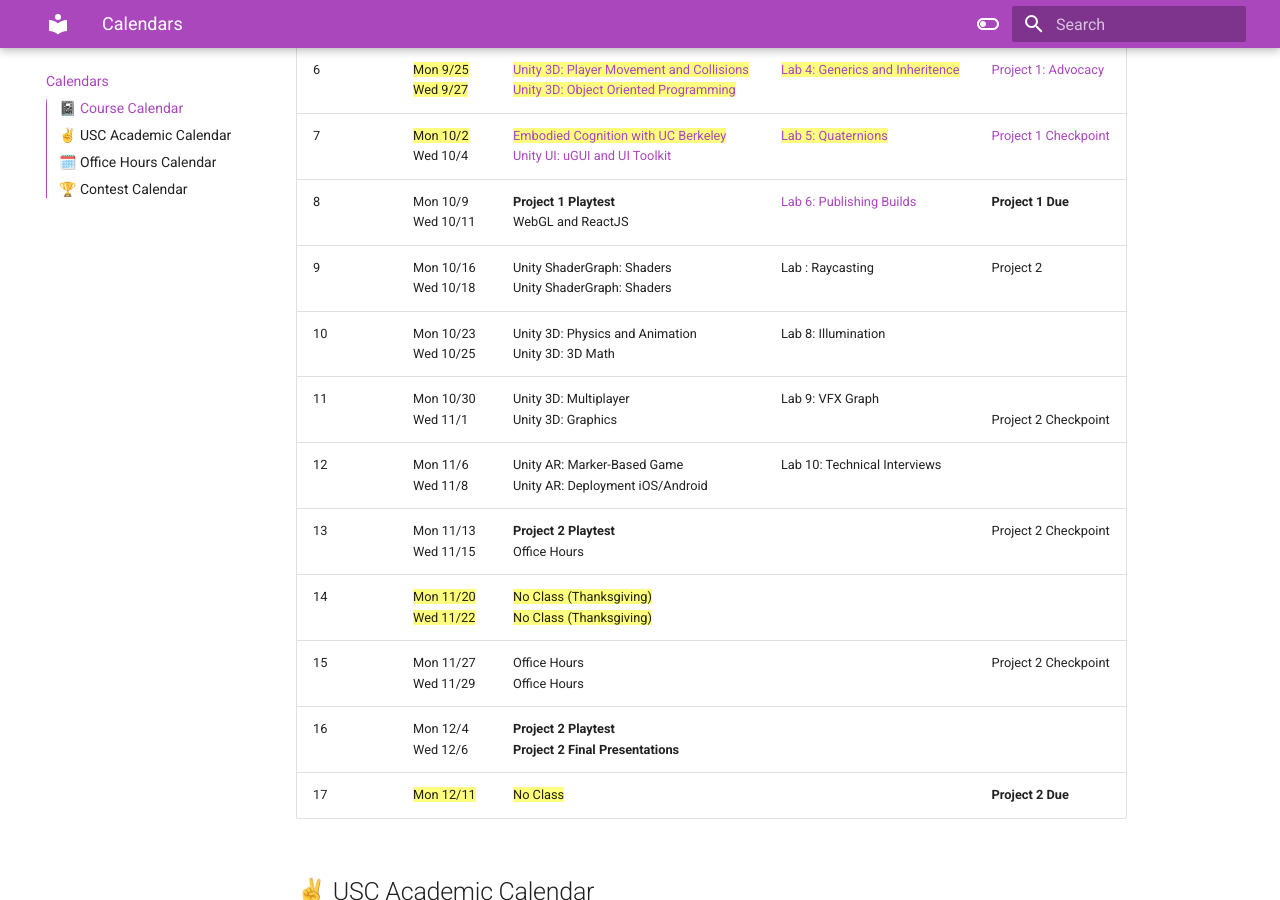
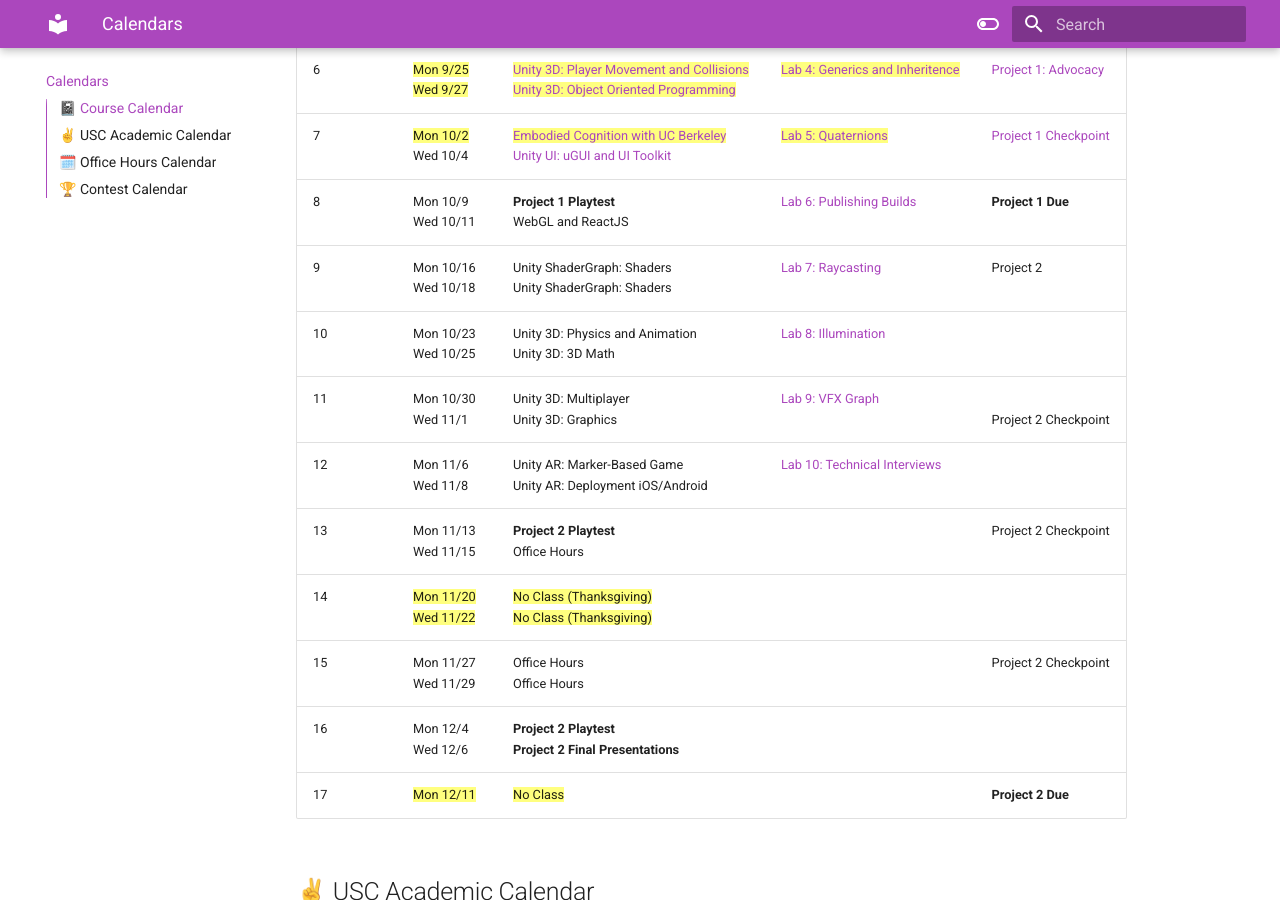
Before and after one commit to usc-ctin583/usc-ctin583.github.io, an MkDocs documentation site: the page built from docs/index.md, in a window 1280 px wide and 900 px high, scrolled down 607 px. Built offline with MkDocs 1.6.1 and Material for MkDocs 9.7.7, drawn with Linux system fonts in a browser that asks for light colours.

Commit message:
update future labs on calendar

```diff
--- a/docs/index.md
+++ b/docs/index.md
@@ -10,10 +10,10 @@
 | 6    |==Mon 9/25== <br> ==Wed 9/27==   | ==[Unity 3D: Player Movement and Collisions](https://www.icloud.com/keynote/01bSAfmd7C45UrRFrT-p8Ezeg#Lecture6)== <br> ==[Unity 3D: Object Oriented Programming](https://www.icloud.com/keynote/0920OrQoVdzLeXbAZZYG6Jp4g#Lecture6)== | ==[Lab 4: Generics and Inheritence](Labs/lab4.md)==| [Project 1: Advocacy](./Projects/project1.md) |
 | 7    | ==Mon 10/2== <br> Wed 10/4   | ==[Embodied Cognition with UC Berkeley](https://bid.berkeley.edu/)== <br> [Unity UI: uGUI and UI Toolkit](https://www.icloud.com/keynote/05dxP82d9x9mFhNSfsZrNJTAA#Lecture7) | ==[Lab 5: Quaternions](Labs/lab5.md)== | [Project 1 Checkpoint](./Projects/project1checkpoint.md) |
 | 8    | Mon 10/9 <br> Wed 10/11  | **Project 1 Playtest** <br> WebGL and ReactJS | [Lab 6: Publishing Builds](Labs/lab6.md) | **Project 1 Due** |
-| 9    | Mon 10/16 <br> Wed 10/18 | Unity ShaderGraph: Shaders <br> Unity ShaderGraph: Shaders | Lab : Raycasting | Project 2 |
-| 10   | Mon 10/23 <br> Wed 10/25 | Unity 3D: Physics and Animation <br> Unity 3D: 3D Math | Lab 8: Illumination |
-| 11   | Mon 10/30 <br> Wed 11/1  | Unity 3D: Multiplayer <br> Unity 3D: Graphics | Lab 9: VFX Graph | <br> Project 2 Checkpoint |
-| 12   | Mon 11/6 <br> Wed 11/8   | Unity AR: Marker-Based Game <br> Unity AR: Deployment iOS/Android | Lab 10: Technical Interviews |
+| 9    | Mon 10/16 <br> Wed 10/18 | Unity ShaderGraph: Shaders <br> Unity ShaderGraph: Shaders | [Lab 7: Raycasting](Labs/lab7.md) | Project 2 |
+| 10   | Mon 10/23 <br> Wed 10/25 | Unity 3D: Physics and Animation <br> Unity 3D: 3D Math | [Lab 8: Illumination](Labs/lab8.md) |
+| 11   | Mon 10/30 <br> Wed 11/1  | Unity 3D: Multiplayer <br> Unity 3D: Graphics | [Lab 9: VFX Graph](Labs/lab9.md) | <br> Project 2 Checkpoint |
+| 12   | Mon 11/6 <br> Wed 11/8   | Unity AR: Marker-Based Game <br> Unity AR: Deployment iOS/Android | [Lab 10: Technical Interviews](Labs/lab10.md) |
 | 13   | Mon 11/13 <br> Wed 11/15 |  **Project 2 Playtest** <br> Office Hours | | Project 2 Checkpoint|
 | 14   | ==Mon 11/20== <br> ==Wed 11/22== | ==No Class (Thanksgiving)== <br> ==No Class (Thanksgiving)== | | |
 | 15   | Mon 11/27 <br> Wed 11/29 | Office Hours <br> Office Hours | | Project 2 Checkpoint |
```
Also changed, not shown: docs/Labs/lab10.md (added, +1 -0 lines), docs/Labs/lab7.md (added, +1 -0 lines), docs/Labs/lab8.md (added, +1 -0 lines), docs/Labs/lab9.md (added, +1 -0 lines).
